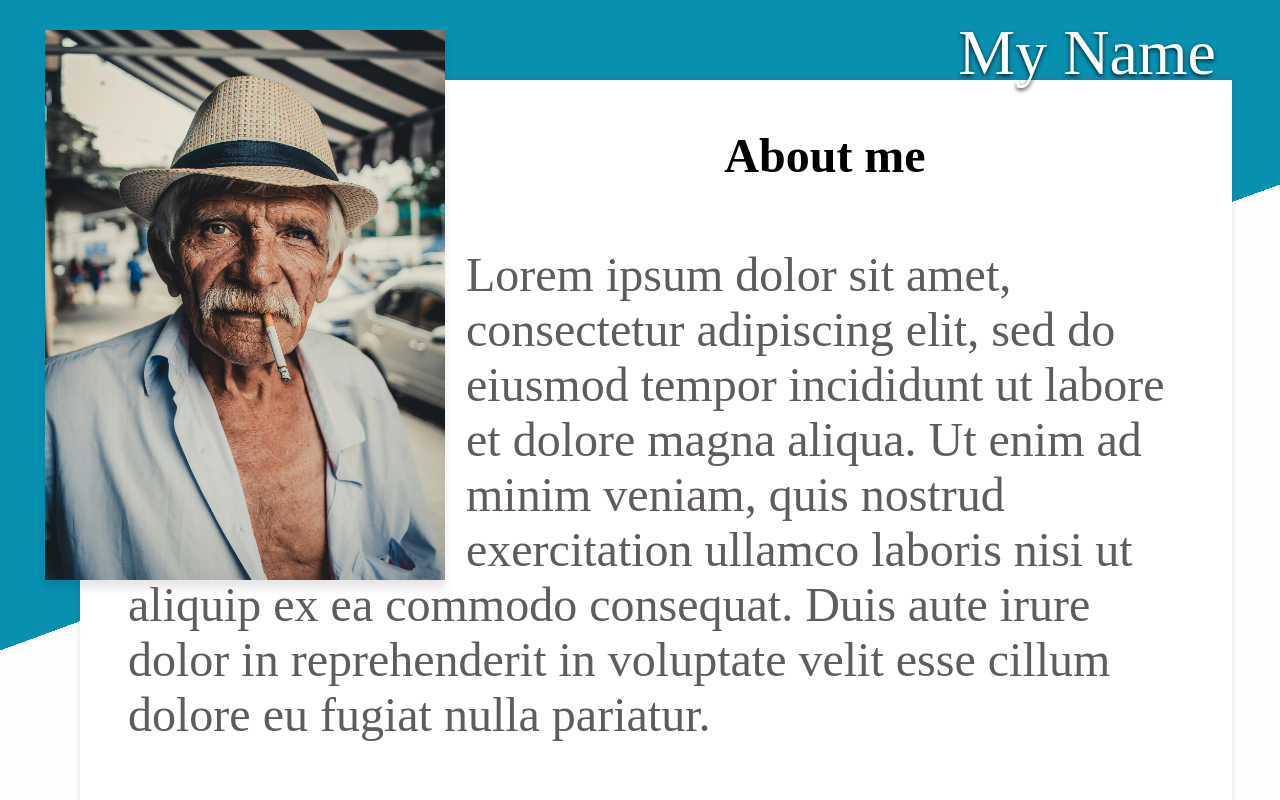
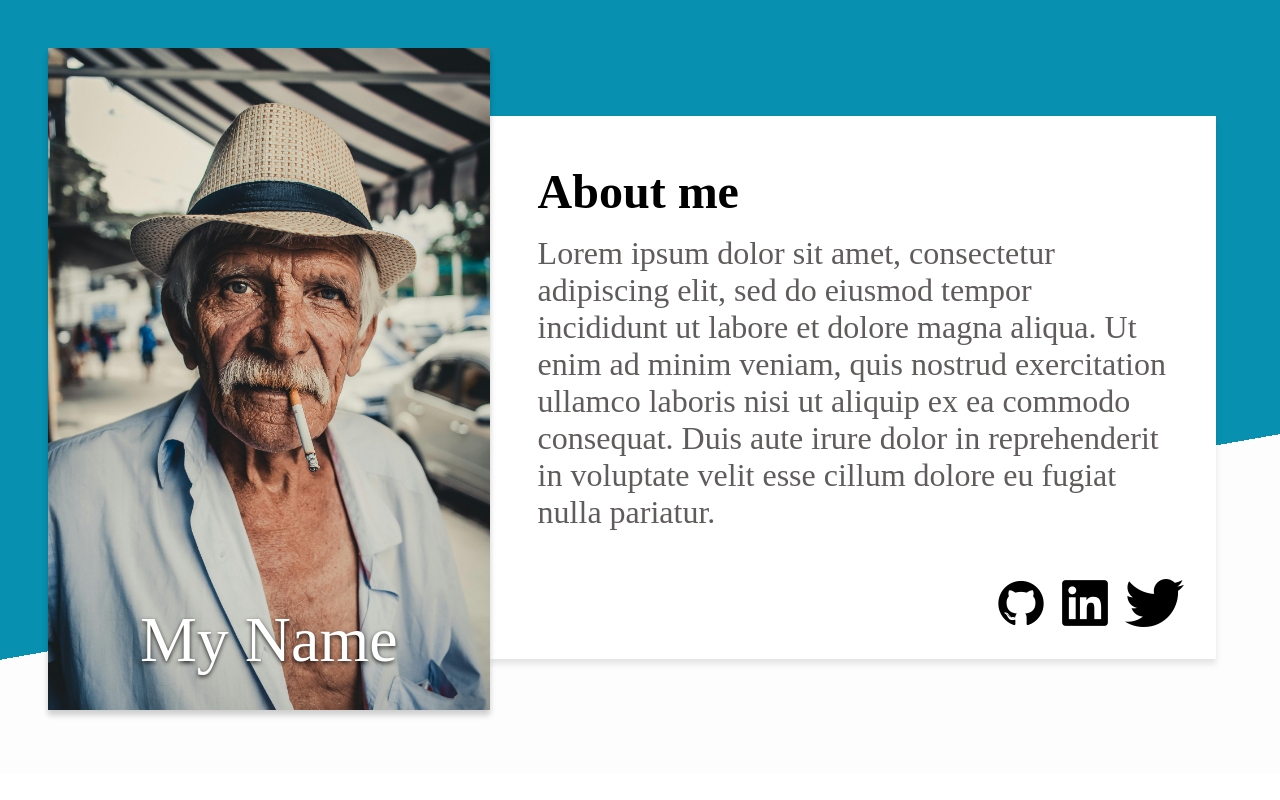
Before and after one commit to saradir/Homepage, a website built with webpack: page index.html in a window 1280 px wide. Shown: the top 800 px of the page. Built offline with nearby package versions, Linux system fonts and the light colour scheme; a web font is replaced by a local one.

Commit message:
finish desktop layout

```diff
--- a/style.css
+++ b/style.css
@@ -64,7 +64,7 @@ section.first{
 }
 
 /* Tablet styles */
- @media(min-width:800px){
+ @media(min-width:800px) and (max-width:1023px){
 
     .wrapper{
         position:relative;
@@ -111,6 +111,48 @@ section.first{
         display: none;
     }
  }
+
+ @media(min-width:1024px){
+
+    section.first {
+        background: linear-gradient(170deg, rgb(8, 144, 177) 66%, rgb(253, 253, 253) 25%);
+    }
+    .wrapper{
+        display: flex;
+
+        align-items: center;
+        justify-content: center;
+        padding: 3rem;
+
+    }
+
+    .about{
+        padding: 1em;
+        font-size: 2em;
+        margin-left: 0;
+        box-shadow: 0 5px 6px rgba(0, 0, 0, 0.1);
+        text-align: left;
+    }
+
+    .about p{
+        margin-top: 0;
+    }
+
+    .img-container{
+        padding: 0;
+        box-shadow: 0 5px 6px rgba(0, 0, 0, 0.1);
+
+    }
+
+    .about .socials-bar{
+        align-self: flex-end;
+    }
+
+    .about > h2{
+        align-self: flex-start;
+        margin-bottom: 0px;
+    }
+}
 
 .heading{
     text-align: center;
```
